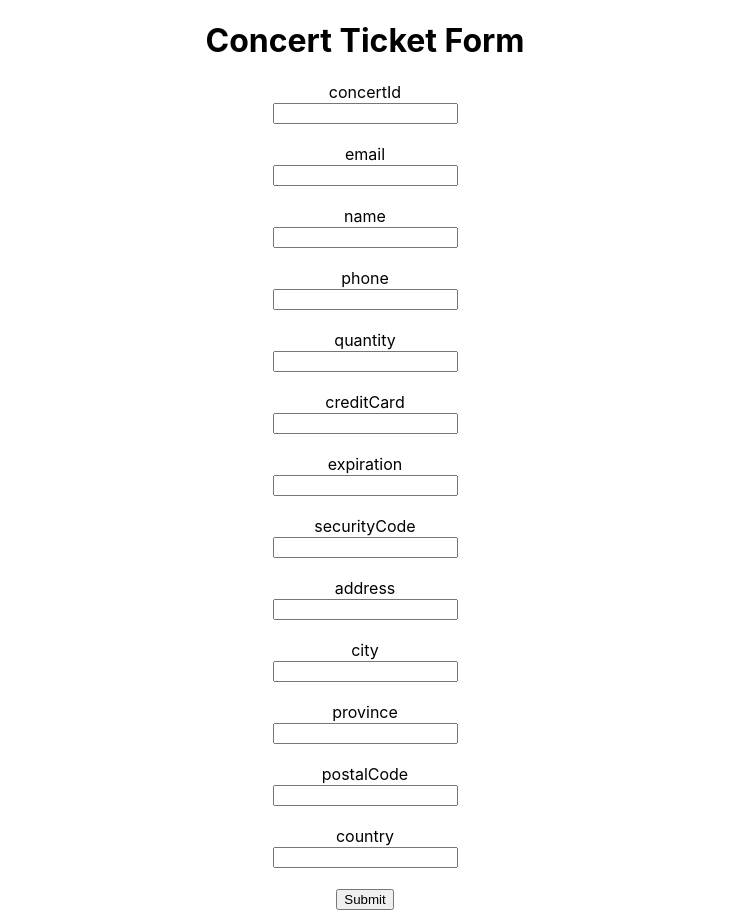
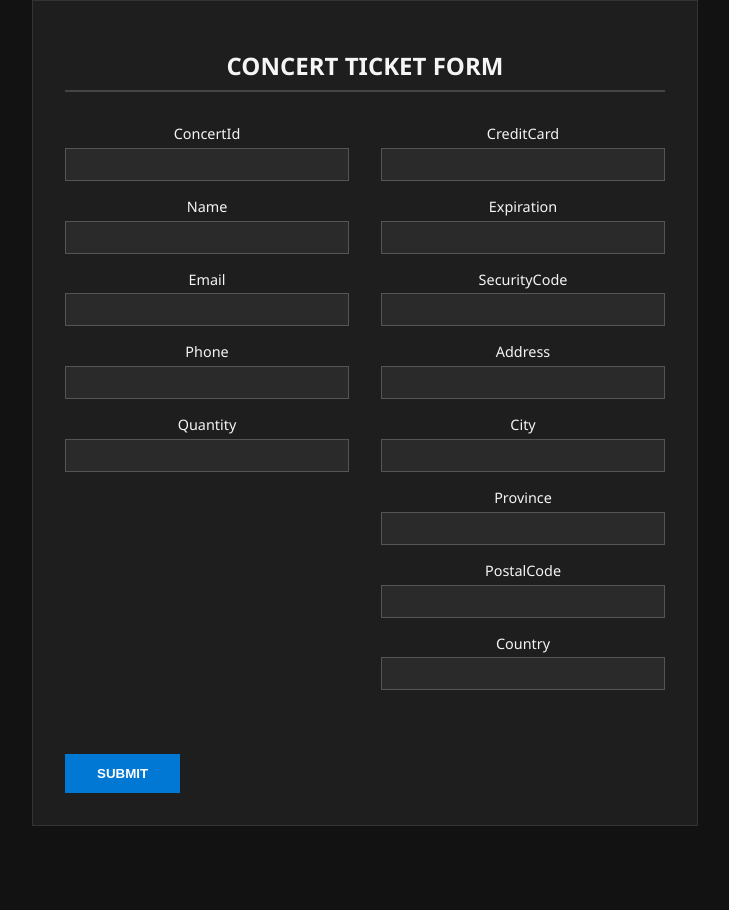
Before and after one commit to domhnail/ticket_app, a React (Create React App) app: page / in a window 1280 px wide. Shown: the whole page, without its empty margins (275-1004 px from the left). After the commit the page ends 826 px from the top, so only its background shows below. Built offline with nearby package versions, Linux system fonts and the light colour scheme.

Commit message:
Styling. Removed extraneous error messages.

```diff
--- a/src/App.js
+++ b/src/App.js
@@ -4,8 +4,8 @@ import './App.css';
 function App() {
   const [formData, setFormData] = useState({
     concertId: '',
+    name: '',
     email: '',
-    name: '',
     phone: '',
     quantity: '',
     creditCard: '',
@@ -17,6 +17,8 @@ function App() {
     postalCode: '',
     country: '',
   });
+
+  const [modal, setModal] = useState({ show: false, type: '', message: '' });
 
   const handleChange = (e) => {
     const { name, value } = e.target;
@@ -32,32 +34,58 @@ function App() {
         body: JSON.stringify(formData),
       });
 
-      if (!res.ok) throw new Error('something broke, bro');
+      if (!res.ok) throw new Error('Failed request');
 
-      alert('ticket submitted, ya dork');
+      setModal({ show: true, type: 'success', message: 'Ticket submitted.'});
     } catch (err) {
       console.error(err);
-      alert('error submitting ticket, nice job');
+      setModal({ show: true, type: 'error', message: 'Error.' });
     }
   };
+
+  const closeModal = () => setModal({ show: false, type: '', message: '' });
 
   return (
     <div className="App">
       <h1>Concert Ticket Form</h1>
-      <form onSubmit={handleSubmit}>
-        {Object.keys(formData).map((key) => (
-          <div key={key}>
-            <label>{key}</label><br />
-            <input
-              type="text"
-              name={key}
-              value={formData[key]}
-              onChange={handleChange}
-            /><br /><br />
+      <form className="form-grid" onSubmit={handleSubmit}>
+        <div className="form-column">
+          <FormInput label="concertId" value={formData.concertId} onChange={handleChange} />
+          <FormInput label="name" value={formData.name} onChange={handleChange} />
+          <FormInput label="email" value={formData.email} onChange={handleChange} />
+          <FormInput label="phone" value={formData.phone} onChange={handleChange} />
+          <FormInput label="quantity" value={formData.quantity} onChange={handleChange} />
+        </div>
+        <div className="form-column">
+          <FormInput label="creditCard" value={formData.creditCard} onChange={handleChange} />
+          <FormInput label="expiration" value={formData.expiration} onChange={handleChange} />
+          <FormInput label="securityCode" value={formData.securityCode} onChange={handleChange} />
+          <FormInput label="address" value={formData.address} onChange={handleChange} />
+          <FormInput label="city" value={formData.city} onChange={handleChange} />
+          <FormInput label="province" value={formData.province} onChange={handleChange} />
+          <FormInput label="postalCode" value={formData.postalCode} onChange={handleChange} />
+          <FormInput label="country" value={formData.country} onChange={handleChange} />
+        </div>
+        <button type="submit" className="submit-button">Submit</button>
+      </form>
+
+      {modal.show && (
+        <div className="modal-overlay">
+          <div className={`modal ${modal.type}`}>
+            <p>{modal.message}</p>
+            <button onClick={closeModal}>Close</button>
           </div>
-        ))}
-        <button type="submit">Submit</button>
-      </form>
+        </div>
+      )}
+    </div>
+  );
+}
+
+function FormInput({ label, value, onChange }) {
+  return (
+    <div className="form-field">
+      <label htmlFor={label}>{label}</label>
+      <input type="text" name={label} id={label} value={value} onChange={onChange} />
     </div>
   );
 }
--- a/src/index.css
+++ b/src/index.css
@@ -1,13 +1,163 @@
 body {
   margin: 0;
-  font-family: -apple-system, BlinkMacSystemFont, 'Segoe UI', 'Roboto', 'Oxygen',
-    'Ubuntu', 'Cantarell', 'Fira Sans', 'Droid Sans', 'Helvetica Neue',
-    sans-serif;
-  -webkit-font-smoothing: antialiased;
-  -moz-osx-font-smoothing: grayscale;
+  background-color: #121212;
+  color: #f5f5f5;
+  font-family: 'Segoe UI', Tahoma, Geneva, Verdana, sans-serif;
 }
 
-code {
-  font-family: source-code-pro, Menlo, Monaco, Consolas, 'Courier New',
-    monospace;
+.App {
+  max-width: 600px;
+  margin: 0 auto;
+  padding: 2rem;
+  background-color: #1e1e1e;
+  border: 1px solid #333;
+  display: flex;
+  flex-direction: column;
+  gap: 1rem;
 }
+
+h1 {
+  font-size: 1.5rem;
+  text-transform: uppercase;
+  font-weight: 600;
+  border-bottom: 2px solid #444;
+  padding-bottom: 0.5rem;
+  margin-bottom: 1rem;
+}
+
+form {
+  display: grid;
+  gap: 1rem;
+}
+
+form label {
+  text-transform: capitalize;
+  font-weight: 500;
+}
+
+form input {
+  width: 100%;
+  background-color: #2a2a2a;
+  color: #eee;
+  border: 1px solid #555;
+  padding: 0.5rem;
+  box-sizing: border-box;
+  outline: none;
+}
+
+form input:focus {
+  border-color: #888;
+  background-color: #2f2f2f;
+}
+
+button {
+  background-color: #0078d4;
+  color: #fff;
+  padding: 0.75rem 1rem;
+  border: none;
+  text-transform: uppercase;
+  font-weight: bold;
+  cursor: pointer;
+}
+
+button:hover {
+  background-color: #005ea2;
+}
+
+.modal-overlay {
+  position: fixed;
+  top: 0;
+  left: 0;
+  width: 100%;
+  height: 100%;
+  background-color: rgba(10, 10, 10, 0.85);
+  display: flex;
+  align-items: center;
+  justify-content: center;
+  z-index: 999;
+}
+
+.modal {
+  background: #1a1a1a;
+  padding: 2rem;
+  text-align: center;
+  width: 320px;
+  border: 2px solid #444;
+}
+
+.modal.success {
+  border-color: #00c853;
+  color: #a5d6a7;
+}
+
+.modal.error {
+  border-color: #d50000;
+  color: #ef9a9a;
+}
+
+.modal button {
+  background-color: transparent;
+  color: #fff;
+  border: 1px solid #666;
+  padding: 0.5rem 1rem;
+  text-transform: uppercase;
+  margin-top: 1rem;
+}
+
+.modal button:hover {
+  background-color: #333;
+}
+
+.form-grid {
+  display: flex;
+  justify-content: space-between;
+  flex-wrap: wrap;
+  gap: 2rem;
+}
+
+.form-column {
+  flex: 1;
+  min-width: 280px;
+  display: flex;
+  flex-direction: column;
+  gap: 1rem;
+}
+
+.form-field {
+  display: flex;
+  flex-direction: column;
+}
+
+label {
+  font-size: 0.9rem;
+  margin-bottom: 0.3rem;
+  text-transform: capitalize;
+}
+
+input {
+  padding: 0.6rem;
+  background-color: #2a2a2a;
+  color: #eee;
+  border: 1px solid #555;
+}
+
+input:focus {
+  border-color: #888;
+  background-color: #2f2f2f;
+  outline: none;
+}
+
+.submit-button {
+  margin-top: 2rem;
+  align-self: center;
+  padding: 0.75rem 2rem;
+  background-color: #0078d4;
+  border: none;
+  color: #fff;
+  font-weight: bold;
+  text-transform: uppercase;
+}
+
+.submit-button:hover {
+  background-color: #005ea2;
+}
```
